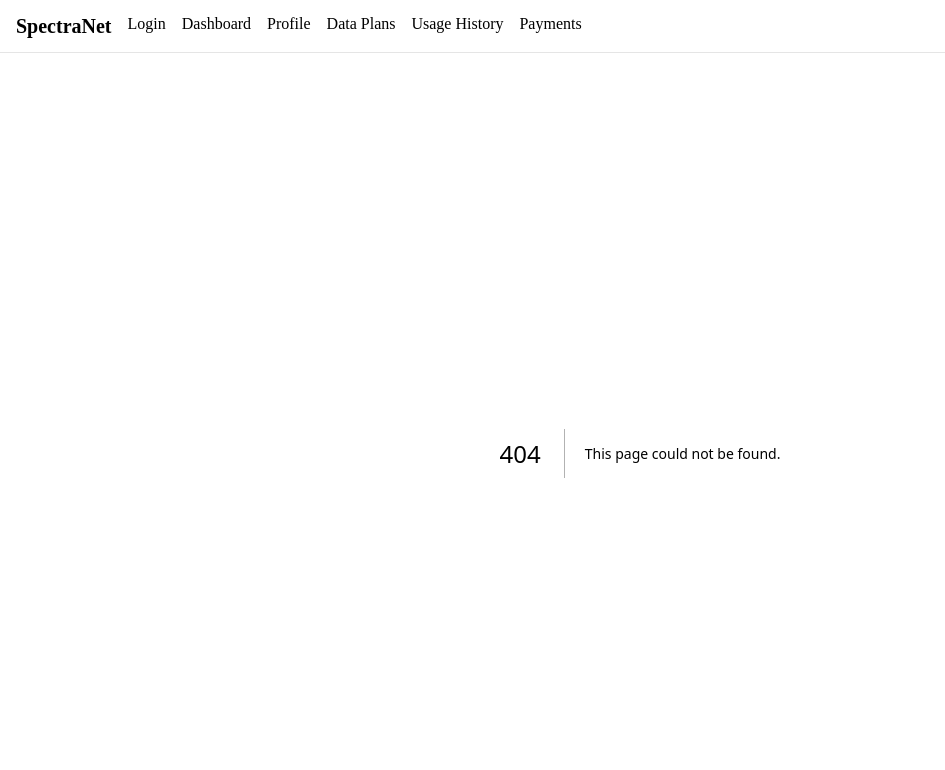
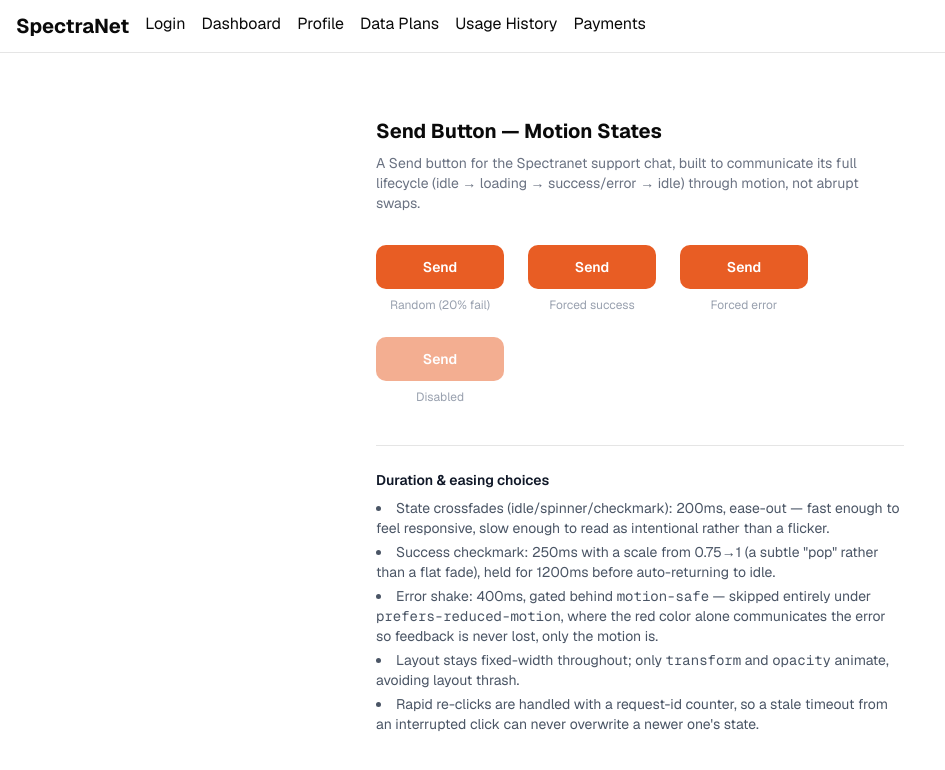
Before and after one commit to jayeolataiwo-dev/flyrank-capstone, a Next.js app in the folder spectranet-app/: page /playground-button in a window 1280 px wide. Before the commit this address had no page. Shown: the top 770 px of the page, without its empty margins (0-945 px from the left). Built offline with nearby package versions, Linux system fonts and the light colour scheme.

Commit message:
feat: add Send button with full motion lifecycle (Buttons with a Brain assignment)

```diff
--- a/spectranet-app/app/globals.css
+++ b/spectranet-app/app/globals.css
@@ -7,7 +7,7 @@
 @theme inline {
   --color-background: var(--background);
   --color-foreground: var(--foreground);
-  --font-sans: var(--font-sans);
+  --font-sans: var(--font-geist-sans);
   --font-mono: var(--font-geist-mono);
 --color-accent: #e85d24;
 --color-success: #1e824c;
@@ -129,4 +129,10 @@
   html {
     @apply font-sans;
   }
+}@keyframes shake {
+  0%, 100% { transform: translateX(0); }
+  20% { transform: translateX(-4px); }
+  40% { transform: translateX(4px); }
+  60% { transform: translateX(-4px); }
+  80% { transform: translateX(4px); }
 }
--- /dev/null
+++ b/spectranet-app/app/playground-button/page.tsx
@@ -0,0 +1,66 @@
+import { SendButton } from "@/playground/button/SendButton";
+
+export default function ButtonPlaygroundPage() {
+  return (
+    <main className="max-w-xl mx-auto py-16 px-6">
+      <h1 className="text-xl font-bold mb-2">Send Button — Motion States</h1>
+      <p className="text-gray-500 text-sm mb-8">
+        A Send button for the Spectranet support chat, built to communicate
+        its full lifecycle (idle → loading → success/error → idle) through
+        motion, not abrupt swaps.
+      </p>
+
+      <div className="flex flex-wrap gap-6 items-center mb-10">
+        <div className="flex flex-col items-center gap-2">
+          <SendButton outcome="random" />
+          <span className="text-xs text-gray-400">Random (20% fail)</span>
+        </div>
+        <div className="flex flex-col items-center gap-2">
+          <SendButton outcome="success" />
+          <span className="text-xs text-gray-400">Forced success</span>
+        </div>
+        <div className="flex flex-col items-center gap-2">
+          <SendButton outcome="error" />
+          <span className="text-xs text-gray-400">Forced error</span>
+        </div>
+        <div className="flex flex-col items-center gap-2">
+          <SendButton outcome="success" disabled />
+          <span className="text-xs text-gray-400">Disabled</span>
+        </div>
+      </div>
+
+      <section className="text-sm text-gray-600 border-t pt-6">
+        <h2 className="font-semibold text-gray-900 mb-2">
+          Duration &amp; easing choices
+        </h2>
+        <ul className="list-disc list-inside space-y-1">
+          <li>
+            State crossfades (idle/spinner/checkmark): 200ms, ease-out —
+            fast enough to feel responsive, slow enough to read as
+            intentional rather than a flicker.
+          </li>
+          <li>
+            Success checkmark: 250ms with a scale from 0.75→1 (a subtle
+            "pop" rather than a flat fade), held for 1200ms before
+            auto-returning to idle.
+          </li>
+          <li>
+            Error shake: 400ms, gated behind <code>motion-safe</code> —
+            skipped entirely under <code>prefers-reduced-motion</code>,
+            where the red color alone communicates the error so feedback
+            is never lost, only the motion is.
+          </li>
+          <li>
+            Layout stays fixed-width throughout; only <code>transform</code>{" "}
+            and <code>opacity</code> animate, avoiding layout thrash.
+          </li>
+          <li>
+            Rapid re-clicks are handled with a request-id counter, so a
+            stale timeout from an interrupted click can never overwrite a
+            newer one's state.
+          </li>
+        </ul>
+      </section>
+    </main>
+  );
+}
--- /dev/null
+++ b/spectranet-app/playground/button/SendButton.tsx
@@ -0,0 +1,129 @@
+"use client";
+
+import { useEffect, useRef, useState } from "react";
+
+type ButtonState = "idle" | "loading" | "success" | "error";
+
+export function SendButton({
+  outcome,
+  disabled = false,
+}: {
+  outcome: "random" | "success" | "error";
+  disabled?: boolean;
+}) {
+  const [state, setState] = useState<ButtonState>("idle");
+  const timeoutRef = useRef<ReturnType<typeof setTimeout> | null>(null);
+  const requestIdRef = useRef(0);
+
+  // Clean up any pending timeout if the component unmounts mid-animation.
+  useEffect(() => {
+    return () => {
+      if (timeoutRef.current) clearTimeout(timeoutRef.current);
+    };
+  }, []);
+
+  function handleClick() {
+    if (state === "loading" || disabled) return;
+
+    // Cancel any stale pending resolution from a previous click, and
+    // bump the request id so an old timeout firing late gets ignored.
+    if (timeoutRef.current) clearTimeout(timeoutRef.current);
+    const thisRequestId = ++requestIdRef.current;
+
+    setState("loading");
+
+    const delay = 600 + Math.random() * 800; // 600-1400ms, feels "real"
+
+    timeoutRef.current = setTimeout(() => {
+      if (requestIdRef.current !== thisRequestId) return; // interrupted, ignore
+
+      const willFail =
+        outcome === "error" || (outcome === "random" && Math.random() < 0.2);
+
+      if (willFail) {
+        setState("error");
+      } else {
+        setState("success");
+        timeoutRef.current = setTimeout(() => {
+          if (requestIdRef.current !== thisRequestId) return;
+          setState("idle");
+        }, 1200);
+      }
+    }, delay);
+  }
+
+  const label =
+    state === "idle"
+      ? "Send"
+      : state === "loading"
+      ? ""
+      : state === "success"
+      ? ""
+      : "Retry";
+
+  return (
+    <button
+      onClick={handleClick}
+      disabled={disabled || state === "loading"}
+      aria-busy={state === "loading"}
+      aria-live="polite"
+      className={[
+        "relative w-32 h-11 rounded-lg font-semibold text-sm",
+        "transition-colors duration-200 ease-out",
+        "motion-reduce:transition-none",
+        "focus-visible:outline focus-visible:outline-2 focus-visible:outline-offset-2 focus-visible:outline-accent",
+        "disabled:opacity-50 disabled:cursor-not-allowed",
+        state === "error"
+          ? "bg-red-500 text-white hover:bg-red-600"
+          : state === "success"
+          ? "bg-green-600 text-white"
+          : "bg-accent text-white hover:bg-accent/90",
+        state === "error" ? "motion-safe:animate-[shake_0.4s_ease-in-out]" : "",
+      ].join(" ")}
+    >
+      {/* Idle / Retry label */}
+      <span
+        className={[
+          "absolute inset-0 flex items-center justify-center transition-all duration-200 ease-out motion-reduce:transition-none",
+          state === "idle" || state === "error"
+            ? "opacity-100 translate-y-0"
+            : "opacity-0 -translate-y-1 pointer-events-none",
+        ].join(" ")}
+      >
+        {label}
+      </span>
+
+      {/* Loading spinner */}
+      <span
+        className={[
+          "absolute inset-0 flex items-center justify-center transition-all duration-200 ease-out motion-reduce:transition-none",
+          state === "loading"
+            ? "opacity-100 translate-y-0"
+            : "opacity-0 translate-y-1 pointer-events-none",
+        ].join(" ")}
+      >
+        <span className="w-4 h-4 border-2 border-white/40 border-t-white rounded-full motion-safe:animate-spin" />
+      </span>
+
+      {/* Success checkmark */}
+      <span
+        className={[
+          "absolute inset-0 flex items-center justify-center transition-all duration-250 ease-out motion-reduce:transition-none",
+          state === "success"
+            ? "opacity-100 scale-100"
+            : "opacity-0 scale-75 pointer-events-none",
+        ].join(" ")}
+      >
+        <svg width="18" height="18" viewBox="0 0 24 24" fill="none">
+          <path
+            d="M5 13l4 4L19 7"
+            stroke="white"
+            strokeWidth="3"
+            strokeLinecap="round"
+            strokeLinejoin="round"
+          />
+        </svg>
+      </span>
+    </button>
+  );
+}
```
